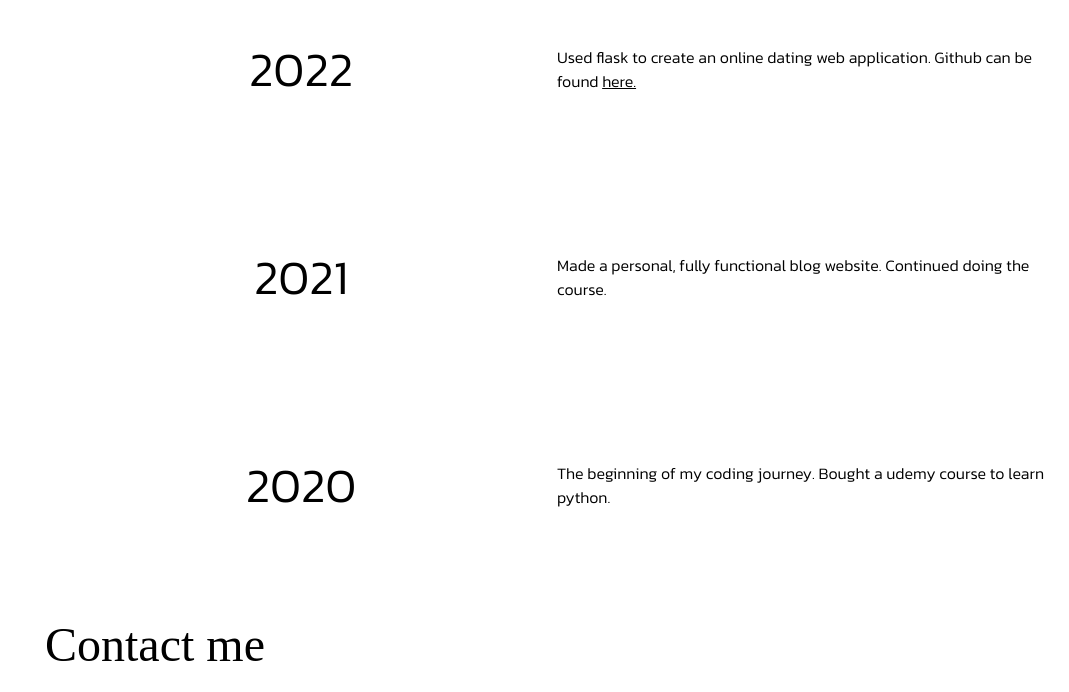
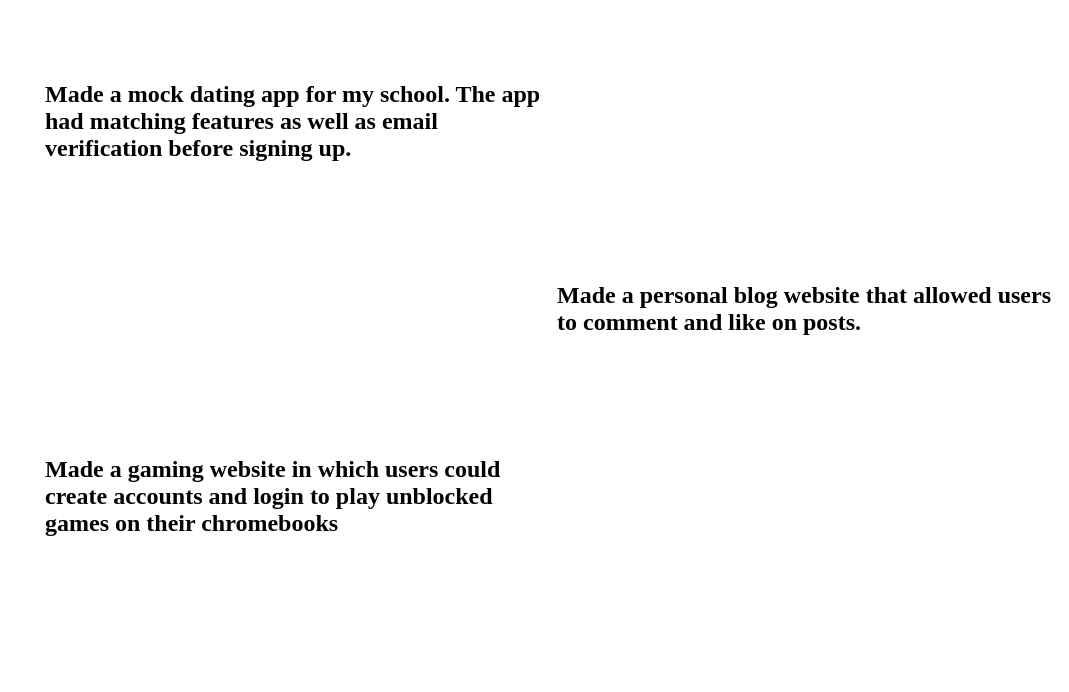
Before and after one commit to XDagging/XDagging.github.io, a plain HTML site: page index.html in a window 1280 px wide. Shown: the part 848-1540 px from the top of the page, without its empty margins (211-1280 px from the left). Drawn offline with nearby package versions, Linux system fonts and the light colour scheme; a web font is replaced by a local one.

Commit message:
New animations added. Still not web ready + contact cards are still ugly

```diff
--- a/index.html
+++ b/index.html
@@ -16,7 +16,7 @@
                 <p class="font-1 lg bold white">Sebastian H.</p>
             </div>
             <div class="navbar-element">
-                <h1 class="font-2 lg bold white">Contact me</h1>
+                <h1 class="font-2 lg bold white"><a class="white" href="#contact-me">Contact me</a></h1>
             </div>
             <div class="navbar-element">
                 <h1 class="font-2 lg bold white"><a class="white" href="#recent-endeavors">Recent Endeavors</a></h1>
@@ -28,7 +28,7 @@
     </div>
 
 
-<div class="main-content">
+<div class="main-content" id="main-content">
 <section class="top-container">
     <div class="container-grid">
 
@@ -58,45 +58,37 @@
 </section>
 
 
+
+
 <section class="middle-container" id="recent-endeavors">
     <p class="xxl bold font-2 middle-text">Recent Endeavors:</p>
     <div class="middle-grid">
 
-        <div class="middle-element ">
-            <p class="font-3 xl bold">2022</p>
+        <div class="middle-element" id="left">
+            <h1>Made a mock dating app for my school. The app had matching features as well as email verification before signing up.</h1>
+        </div>
+        <div class="middle-element">
+        </div>
+        <div class="middle-element">
         </div>
 
-
-        <div class="middle-element">
-            <p class="font-3 sm">Used flask to create an online dating web application. Github can be found <u><a href="https://github.com/XDagging/communitywebapp">here.</a></u></p>
-
-
-        </div>
-
-        <div class="middle-element">
-            <p class="font-3 xl bold">2021</p>
-
-
-        </div>
-
-        <div class="middle-element">
-            <p class="font-3 sm">Made a personal, fully functional blog website. Continued doing the course.</p>
-
+        <div class="middle-element" id="right">
+            <h1>Made a personal blog website that allowed users to comment and like on posts.</h1>
 
         </div>
 
 
-        <div class="middle-element">
-            <p class="font-3 xl bold">2020</p>
-
+        <div class="middle-element" id="left">
+            <h1>Made a gaming website in which users could create accounts and login to play unblocked games on their chromebooks</h1>
 
         </div>
+        <div class="middle-element">
+        </div>
+        <div class="middle-element">
+        </div>
 
-        <div class="middle-element">
-            <p class="font-3 sm">The beginning of my coding journey. Bought a udemy course to learn python.</p>
+        <div></div>
 
-
-        </div>
 
 
     </div>
@@ -107,7 +99,7 @@
 </section>
 
 <section class="bottom-section" id="contact-me">
-    <p class="xl font-2 bold">Contact me</p>
+    <p class="xl font-2 bold">Contact me:</p>
 
     <div class="contact-grid">
 
@@ -121,6 +113,11 @@
 
 
         </div>
+
+
+        <div></div>
+
+
         <div class="contact-element">
             <div class="contact-inner">
                 <i class="fa-solid fa-envelope white fa-4x"></i>
--- a/index.js
+++ b/index.js
@@ -70,13 +70,73 @@ function typewriter() {
     const console_text = 'print("2+ years of experience")'
 
     const speed = 100;
-    console.log(console_text.length)
+
     if (i < console_text.length) {
-        console.log(document.getElementById("coding-text").innerHTML)
+
         document.getElementById("coding-text").innerHTML += console_text.charAt(i);
 
-        console.log(i)
+
         i = i + 1;
         setTimeout(typewriter, speed);
     }
 }
+
+
+
+
+
+const middle_elements = document.querySelectorAll(".middle-element")
+
+const options = {
+    root: null, //This means that it is checking if its on the viewport
+    threshold: 0.5
+    // rootMargin: "0px" //This means that the api will be fired up 150opx before the element is actually in the viewport. Works exactly like margin does in css
+}
+
+const observer = new IntersectionObserver(function(entries, observer) {
+    entries.forEach(entry => {
+        var element_in_viewport = entry.target
+        console.log(entry.isIntersecting)
+
+        if (entry.isIntersecting == false) {
+            console.log("opacity 0")
+            element_in_viewport.style.opacity = 0;
+        }
+
+
+
+        if (entry.isIntersecting == true) {
+            let element = element_in_viewport;
+            let opacity = 0;
+            let fadeIn = setInterval(() => {
+                element.style.opacity = opacity
+                opacity += 0.01;
+                console.log("this is happening")
+                if (opacity >= 1) {
+                    clearInterval(fadeIn);
+                    opacity = 0;
+                }
+            }, 10);
+
+            if (opacity >= 1) {
+                clearInterval(fadeIn);
+                opacity = 0;
+            }
+
+        }
+
+
+        // Here you put the code to what happens to the elements
+    })
+}, options)
+
+
+
+
+middle_elements.forEach(element => {
+    observer.observe(element);
+})
+
+
+
+// The code above can be used to put a lot of observers on elements that the functions applies to
--- a/styles.css
+++ b/styles.css
@@ -5,6 +5,7 @@
 body {
     overflow-x: hidden;
     margin: 0;
+    scroll-behavior: smooth;
 }
 
 .font-1 {
@@ -64,6 +65,7 @@ body {
 
 .visible {
     display: block !important;
+    opacity: 1 !important;
 }
 
 
@@ -200,6 +202,8 @@ body {
 
 .middle-container {
     margin-top: 25%;
+
+
 }
 
 
@@ -211,10 +215,10 @@ body {
 
 .middle-grid {
     display: grid;
-    justify-items: center;
+    justify-items: start;
     align-items: center;
     grid-template-columns: repeat(2, 1fr);
-    row-gap: 5vh;
+    row-gap: 10vh;
 
 }
 
@@ -237,7 +241,7 @@ a {
 
 @media only screen and (max-width: 1600px) {
     .xxxl {
-        font-size: 4rem;
+        font-size: 5rem;
     }
 }
 
@@ -277,3 +281,16 @@ a {
 .footer-container {
     margin-top: 10%;
 }
+
+
+.bottom-section {
+    margin-top: 10%;
+}
+
+
+
+
+
+h1 {
+    color: black;
+}
```
